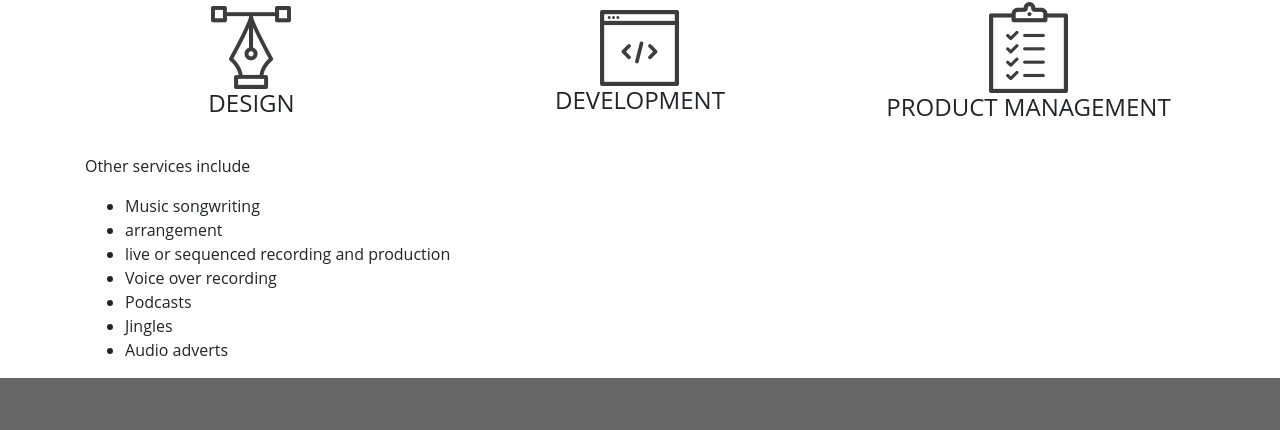
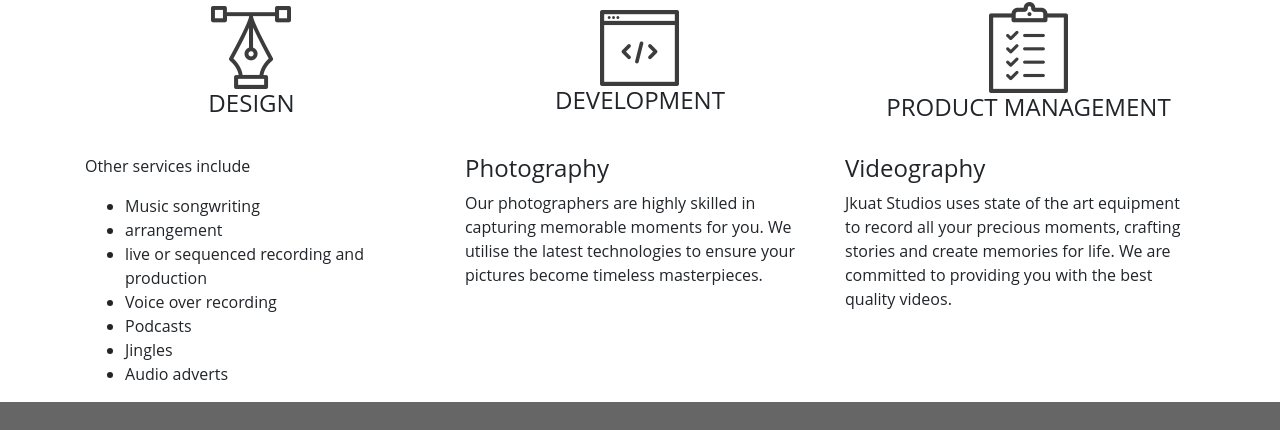
Before and after one commit to edwinkim16/Jkuat-group-project, a plain HTML site: page services.html in a window 1280 px wide. Shown: the part 454-884 px from the top of the page. Drawn offline with nearby package versions, Linux system fonts and the light colour scheme.

Commit message:
adding more services

```diff
--- a/services.html
+++ b/services.html
@@ -107,7 +107,9 @@
                 </div>
 
             </div>
-            <p>Other services include</p>
+            <div class="row">
+                <div class="col-md-4">
+                    <p>Other services include</p>
                 <ul>
                     <li>Music songwriting</li>
                     <li>arrangement</li>
@@ -117,6 +119,17 @@
                     <li>Jingles</li>
                     <li>Audio adverts</li>
                 </ul>
+                </div>
+                <div class="col-md-4">
+                    <h4>Photography</h4>
+                    <p>Our photographers are highly skilled in capturing memorable moments for you. We utilise the latest technologies to ensure your pictures become timeless masterpieces.</p>
+                </div>
+                <div class="col-md-4">
+                    <h4>Videography</h4>
+                    <p>Jkuat Studios uses state of the art equipment to record all your precious moments, crafting stories and create memories for life. We are committed to providing you with the best quality videos.</p>
+                </div>
+            </div>
+
         </div>
     </div>
     <footer class="footer-distributed">
```
